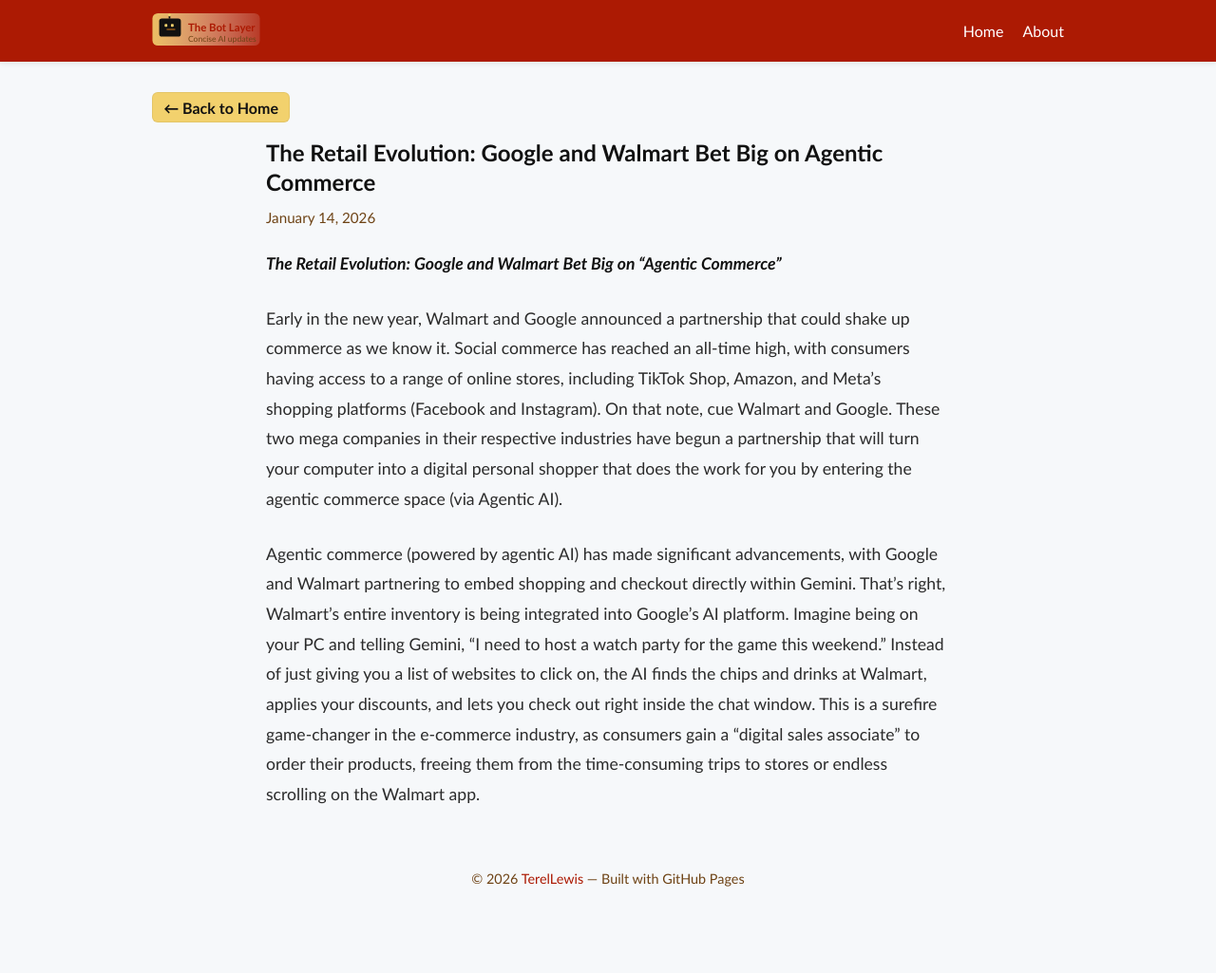
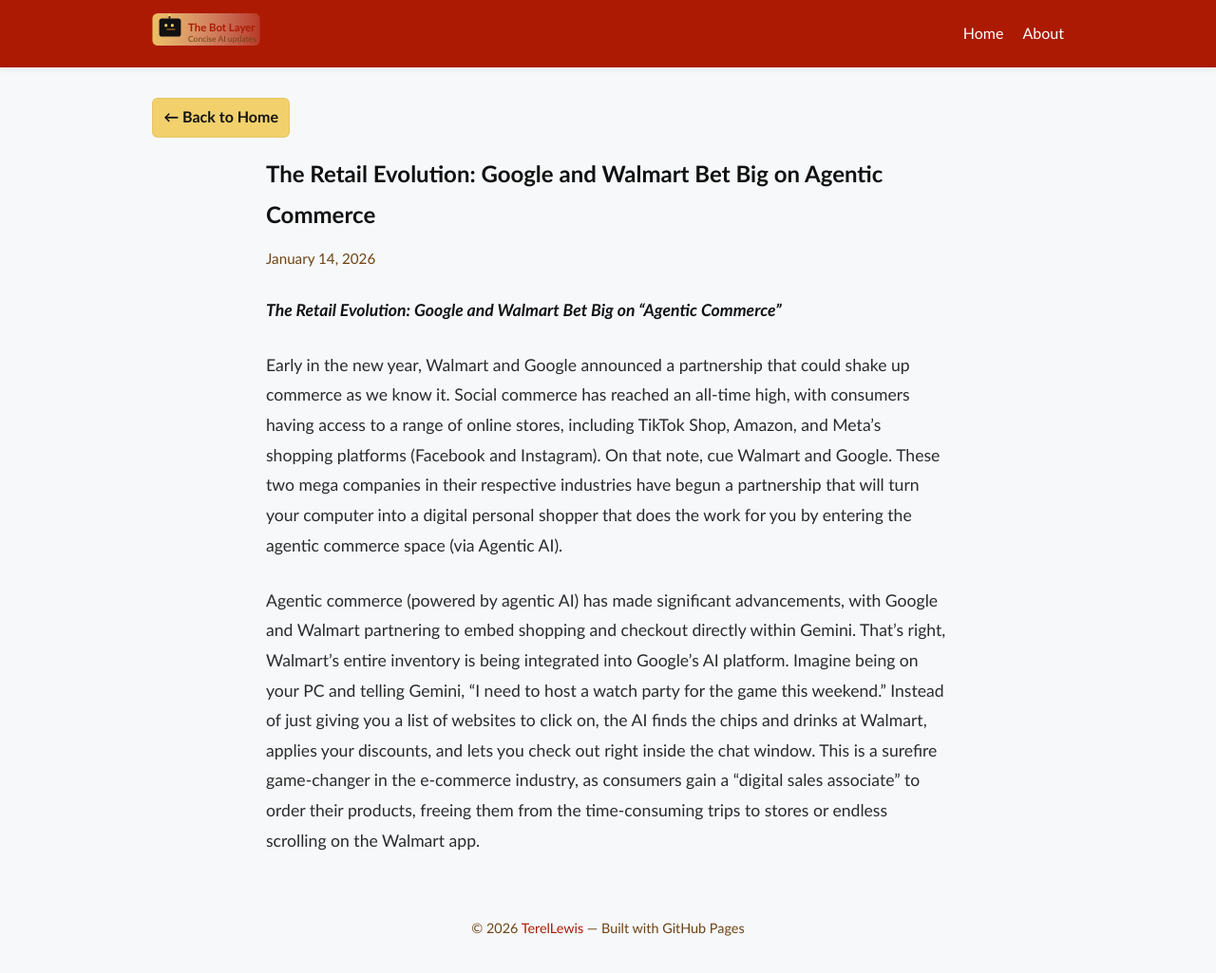
Before and after one commit to TerelLewis/TerelLewis.github.io, a Jekyll site: the page built from _posts/2026-1-14-The-Retail-Evolution.md, in a window 1280 px wide and 1055 px high. Shown: the top 1025 px of the window at 95% size. Built offline with Jekyll 4.4.1, drawn with Linux system fonts in a browser that asks for light colours.

Commit message:
Enhance font styling and line spacing for improved readability
Co-authored-by: TerelLewis <110624677+TerelLewis@users.noreply.github.com>

```diff
--- a/_layouts/post.html
+++ b/_layouts/post.html
@@ -12,7 +12,7 @@
        --text   : main text color          -> #111
     */
     :root { --brand:#ac1a03; --accent:#f2d16d; --bg:#f6f8fa; --muted:#6e4315; --text:#111; }
-    html,body{margin:0;padding:0;font-family:Calibri, Arial, "Segoe UI", sans-serif;color:#111;background:var(--bg)}
+    html,body{margin:0;padding:0;font-family:Calibri, Arial, Segoe UI, sans-serif;color:#111;background:var(--bg);line-height:1.8}
     .site-header{background:var(--brand);color:white;padding:0.75rem 1rem;position:sticky;top:0;z-index:30;box-shadow:0 2px 6px rgba(2,6,23,0.08)}
     .site-header .inner{max-width:960px;margin:0 auto;display:flex;align-items:center;justify-content:space-between}
     /* Brand/banner styling */
@@ -28,7 +28,9 @@
     .nav-links a:hover{opacity:0.92}
     .container{max-width:960px;margin:2rem auto;padding:0 1rem}
     article{max-width:720px;margin:0 auto}
-    article h1{margin-top:0;margin-bottom:0.75rem;line-height:1.3}
+    article h1{margin-top:0;margin-bottom:0.75rem}
+    h1,h2{line-height:1.8}
+    p{line-height:1.8}
     .post-content{
       font-size:1.1rem;
       line-height:1.8;
```
Also changed, not shown: style.css (+5 -3 lines).
